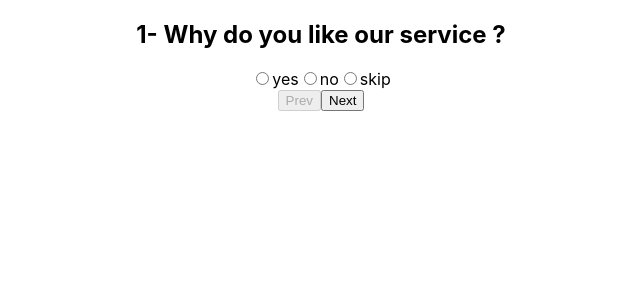
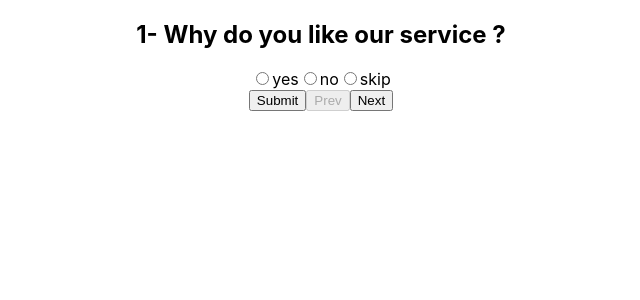
Before and after one commit to algomachine007/question-dashboard, a React (Create React App) app: page / in a window 1280 px wide. Shown: the top 300 px of the page, without its empty margins (319-959 px from the left). Built offline with nearby package versions, Linux system fonts and the light colour scheme.

Commit message:
adding answers to state

```diff
--- a/src/App.js
+++ b/src/App.js
@@ -8,14 +8,13 @@ function App() {
   const [step, setStep] = useState(0);
   console.log("STATE", state);
 
-  const [s, setS] = useState("");
+  const [selectedAnswer, setSelectedAnswer] = useState("");
 
-  console.log("Step", step);
+  console.log("selected", selectedAnswer);
 
   const activeStep = questions[step];
 
   const handleStep = (direction) => {
-    console.log("Direction", direction);
     switch (direction) {
       case "next":
         return setStep((p) => p + 1);
@@ -37,23 +36,27 @@ function App() {
       </div>
 
       <form
-        onSubmit={(e) => {
-          e.preventDefault();
-          updateState(s);
-        }}
+      // onSubmit={(e) => {
+      //   e.preventDefault();
+      //   updateState(selectedAnswer);
+      // }}
       >
         {activeStep.answers.map((answer) => (
           <>
             <input
               type="radio"
-              value={answer}
-              onChange={(e) => setS(e.target.value)}
-              // checked={}
+              value={String(answer)}
+              onChange={(e) => setSelectedAnswer(e.target.value)}
+              checked={answer === selectedAnswer}
             />
             <label>{answer}</label>
           </>
         ))}
       </form>
+
+      <button onClick={() => updateState(selectedAnswer)} type="submit">
+        Submit
+      </button>
 
       <button onClick={() => handleStep("prev")} disabled={step <= 0}>
         Prev
--- a/src/context/resultState.jsx
+++ b/src/context/resultState.jsx
@@ -7,8 +7,8 @@ const ResultState = ({ children }) => {
   const [state, setState] = useState([]);
 
   const updateState = (info) => {
-    setState((p) => {
-      return [...p, ...info];
+    setState((previous) => {
+      return [...previous, info];
     });
   };
 
```
